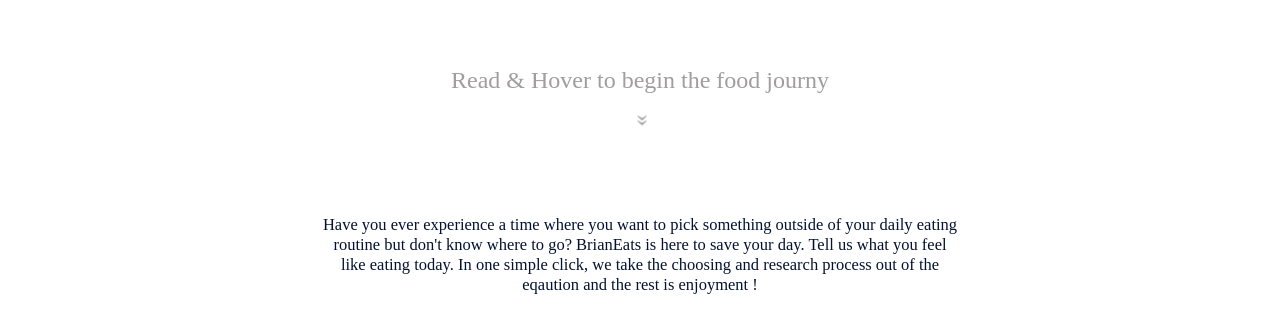
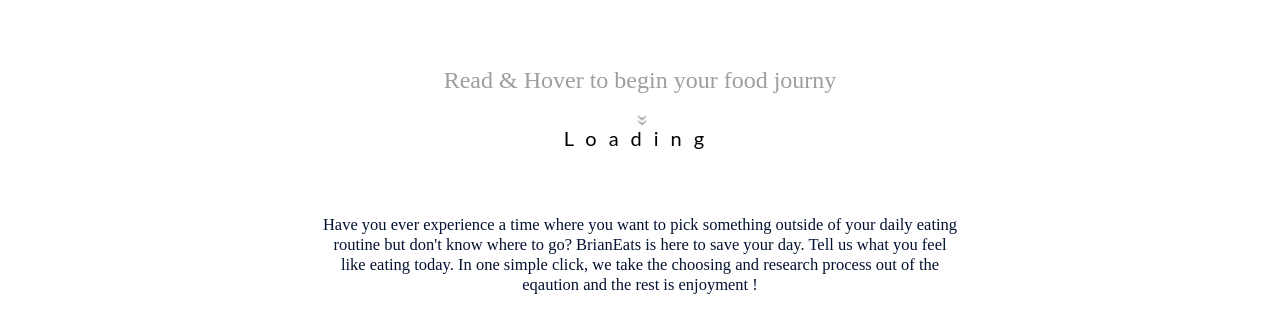
Before and after one commit to Opengundumstyle/BrianEats, a website built with webpack: page dist/index.html in a window 1280 px wide. Shown: the part 155-488 px from the top of the page. Built offline with Linux system fonts and the light colour scheme; some packages are replaced by stand-ins of ours.

Commit message:
working on page loading

```diff
--- a/src/BrianEats.js
+++ b/src/BrianEats.js
@@ -1,10 +1,9 @@
 // import {hideSpinner} from "./scripts/loading.js"
-
-
 // import calcRoute from './scripts/calcRoute.js';
 import findGeo from './scripts/geolocation.js'
 
 const BusinessLocation = require('./scripts/fetch.js').default;
+
 let map,infoWindow;
 let routePath;
 document.addEventListener("DOMContentLoaded", () => {
@@ -202,8 +201,6 @@
                                        infoWindow.close();
                                     })
 
-
-
                                     var request = {
                                        origin: position,
                                        destination: destination,
@@ -270,7 +267,6 @@
 
                                  }
 
-
                                findGeo(map,infoWindow,business,latitude,longitude,destination,markerD,routePath)
                               //  calcRoute(position,destination,directionsService,map,routePath)
 
--- a/src/index.scss
+++ b/src/index.scss
@@ -492,3 +492,17 @@
         }
    }
 }
+
+.loading-wrapper{
+  //  display: none;
+  span{
+    // position: absolute;
+    // top:75px;
+    font-family: 'Lato';
+    font-size: 20px;
+    letter-spacing: 12px;
+    color: #000;
+    // color: #fff;
+    // left:15%;
+  }
+}
--- a/src/scripts/geolocation.js
+++ b/src/scripts/geolocation.js
@@ -1,6 +1,5 @@
 
-import calcRoute from './calcRoute.js'
-import { routePath } from '../BrianEats.js';
+
 
 function findGeo(map,infoWindow,business,latitude,longitude,destination,markerD){
 
```
Also changed, not shown: dist/index.html, dist/main.css, dist/main.js.
